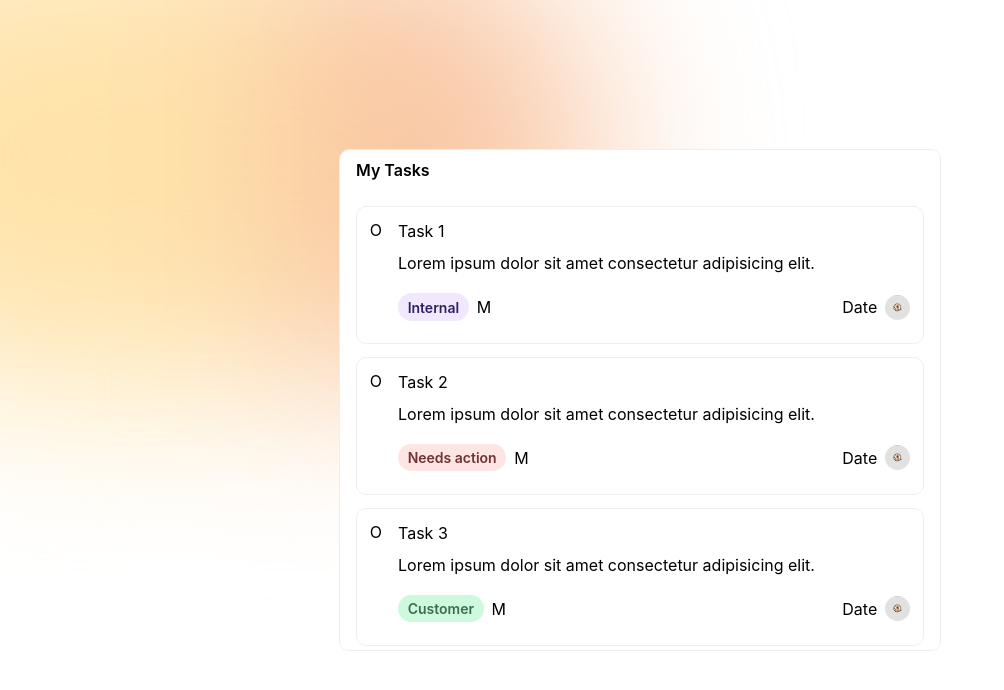
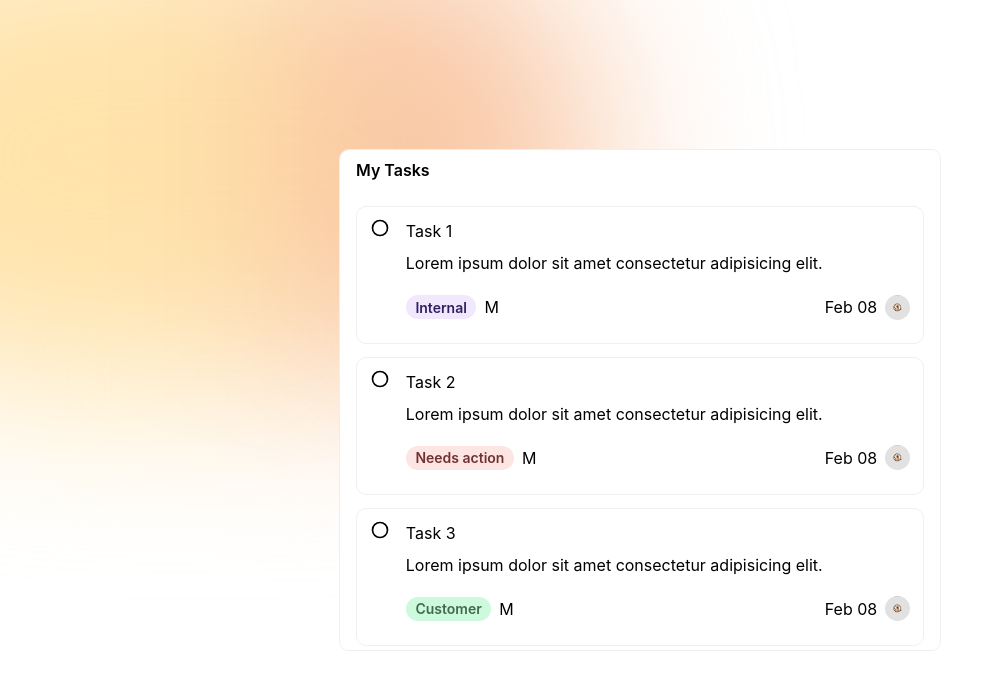
Before and after one commit to kleytusdev/taskify, a React app: page / in a window 1280 px wide. Shown: the top 690 px of the page, without its empty margins (0-1004 px from the left). Built offline with nearby package versions, Linux system fonts and the light colour scheme; the HTML template or start-up script is replaced by a standard one.

Commit message:
feat: :sparkles: Creating menu to select task states

```diff
--- a/src/components/Tag/Tag.module.css
+++ b/src/components/Tag/Tag.module.css
@@ -3,7 +3,7 @@
   align-items: center;
   justify-content: center;
   border-radius: 15px;
-  padding: 0.1rem 0.6rem;
+  padding: 0rem 0.6rem;
   font-weight: 600;
   height: 24px;
 }
--- a/src/components/Task/components/Task.module.css
+++ b/src/components/Task/components/Task.module.css
@@ -16,6 +16,39 @@
 
 .icon {
   margin-top: 3px;
+  cursor: pointer;
+  align-self: flex-start;
+}
+
+.menu {
+  display: flex;
+  flex-direction: column;
+  gap: 14px;
+  position: absolute;
+  top: 40px;
+  left: 0;
+  background: white;
+  border-radius: 8px;
+  box-shadow: 0px 4px 10px rgba(0, 0, 0, 0.1);
+  padding: 8px;
+  width: 180px;
+}
+
+.menuItem {
+  display: flex;
+  align-items: center;
+  gap: 8px;
+  padding-top: 0.1rem;
+  padding-bottom: 0.1rem;
+  padding-left: 0.5rem;
+  padding-right: 0.8rem;
+  border-radius: 15px;
+  cursor: pointer;
+  width: fit-content;
+}
+
+.menuItem:hover {
+  background: #f0f0f0;
 }
 
 .content {
--- a/src/components/Task/components/Task.tsx
+++ b/src/components/Task/components/Task.tsx
@@ -1,17 +1,61 @@
 import styles from './Task.module.css'
 import avatar from './../../../assets/circle.png'
+import planned from './../../../assets/task-statuses/circle.svg'
+import close from './../../../assets/task-statuses/circle-x.svg'
+import check from './../../../assets/task-statuses/circle-check.svg'
+import progress from './../../../assets/task-statuses/progress-bolt.svg'
+import refresh from './../../../assets/task-statuses/refresh.svg'
 import { Task as TaskType} from './../../../types/task'
 import { Tag } from '../../Tag'
+import { useState } from 'react'
 
 interface Props {
   task: TaskType
 }
 
+const STATUS_OPTIONS: { name: TaskType["status"]; icon: string, background: string, color: string }[] = [
+  { name: "Planned", icon: planned, background: '#f3f5f7', color: '#000' },
+  { name: "In Progress", icon: progress, background: '#fdf1c8', color: '#9f6146' },
+  { name: "Blocked", icon: close, background: '#fde5df', color: '#61201c'},
+  { name: "Waiting", icon: refresh, background: '#cee3fd', color: '#1e378b'},
+  { name: "Done", icon: check, background: '#d1f9de', color: '#1f4c32' },
+];
+
 export const Task = ({ task }: Props) => {
+  const [isOpen, setIsOpen] = useState(false)
+  const [selectedStatus, setSelectedStatus] = useState<TaskType["status"]>(task.status)
+
+  const handleStatusChange = (status: TaskType["status"]) => {
+    setSelectedStatus(status)
+    setIsOpen(false)
+  };
+
   return (
     <>
       <div className={styles.card}>
-        <div className={styles.icon}>O</div>
+        <div className={styles.icon} onClick={() => setIsOpen(!isOpen)}>
+          <img src={STATUS_OPTIONS.find((s) => s.name === selectedStatus)?.icon || planned} alt={selectedStatus} width={20} />
+        </div>
+
+        {isOpen && (
+          <div className={styles.menu}>
+            {STATUS_OPTIONS.map((status) => (
+              <div
+                key={status.name}
+                className={styles.menuItem}
+                style={{
+                  backgroundColor: status.background,
+                  color: status.color,
+                }}
+                onClick={() => handleStatusChange(status.name)}
+              >
+                <img src={status.icon} alt={status.name} width={20} />
+                <span>{status.name}</span>
+              </div>
+            ))}
+          </div>
+        )}
+
         <div className={styles.content}>
           <div className={styles.description}>
             <p style={{ fontWeight: '400' }}>{task.title}</p>
@@ -23,7 +67,7 @@ export const Task = ({ task }: Props) => {
               <div className={styles.iconTag}>M</div>
             </div>
             <div className={styles.detailsRow}>
-              <p>Date</p>
+              <p>{task.dueDate}</p>
               <img className={styles.avatar} src={avatar} alt='avatar' />
             </div>
           </div>
--- a/src/index.css
+++ b/src/index.css
@@ -47,7 +47,5 @@ h1 {
   a:hover {
     color: #747bff;
   }
-  button {
-    background-color: #f9f9f9;
-  }
+
 }
--- a/src/mocks/tasks.ts
+++ b/src/mocks/tasks.ts
@@ -7,7 +7,7 @@ export const tasks: TaskType[] = [
     description: "Lorem ipsum dolor sit amet consectetur adipisicing elit.",
     status: "Completed",
     tag: "Internal",
-    dueDate: "2023-01-01",
+    dueDate: "Feb 08",
   },
   {
     id: 2,
@@ -15,7 +15,7 @@ export const tasks: TaskType[] = [
     description: "Lorem ipsum dolor sit amet consectetur adipisicing elit.",
     status: "Pending",
     tag: "Needs action",
-    dueDate: "2023-01-01",
+    dueDate: "Feb 08",
   },
   {
     id: 3,
@@ -23,6 +23,6 @@ export const tasks: TaskType[] = [
     description: "Lorem ipsum dolor sit amet consectetur adipisicing elit.",
     status: "Error",
     tag: "Customer",
-    dueDate: "2023-01-01",
+    dueDate: "Feb 08",
   },
 ];
--- a/src/types/task.ts
+++ b/src/types/task.ts
@@ -2,7 +2,7 @@ export interface Task {
   id: number;
   title: string;
   description?: string;
-  status: "Completed" | "Pending" | "Error" | "In Progress";
+  status: "Planned" | "In Progress" | "Blocked" | "Waiting" | "Done";
   tag: string;
   dueDate: string;
 }
```
